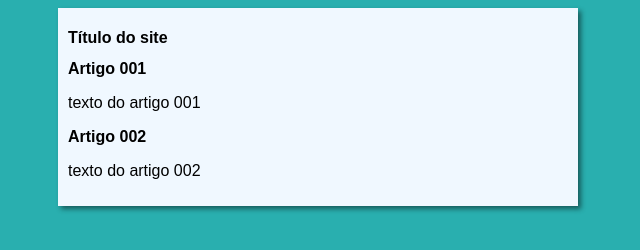
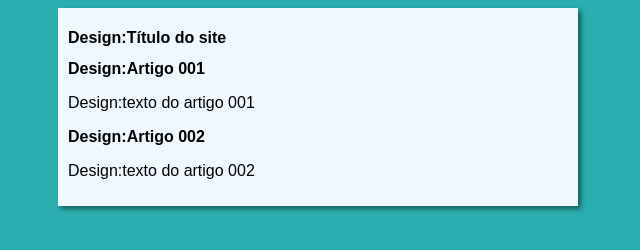
Before and after one commit to CintiaPizzatto/projeto-site, a plain HTML site: page index.html in a window 1280 px wide. Shown: the whole page, without its empty margins (322-962 px from the left). Drawn offline with Linux system fonts and the light colour scheme.

Commit message:
incluí a palavra design:

```diff
--- a/index.html
+++ b/index.html
@@ -4,21 +4,21 @@
     <meta charset="UTF-8">
     <meta http-equiv="X-UA-Compatible" content="IE=edge">
     <meta name="viewport" content="width=device-width, initial-scale=1.0">
-    <title>Site Curso eVideo</title>
+    <title>Design:Site Curso eVideo</title>
     <link rel="stylesheet" href="estilos/style.css">
 </head>
 <body>
     <main>
         <header>
-            <h1>Título do site</h1>
+            <h1>Design:Título do site</h1>
         </header>
         <article>
-            <h2>Artigo 001</h2>
-            <p>texto do artigo 001</p>
+            <h2>Design:Artigo 001</h2>
+            <p>Design:texto do artigo 001</p>
         </article>
         <article>
-            <h2>Artigo 002</h2>
-            <p>texto do artigo 002</p>
+            <h2>Design:Artigo 002</h2>
+            <p>Design:texto do artigo 002</p>
         </article>
     </main>
 </body>
```
